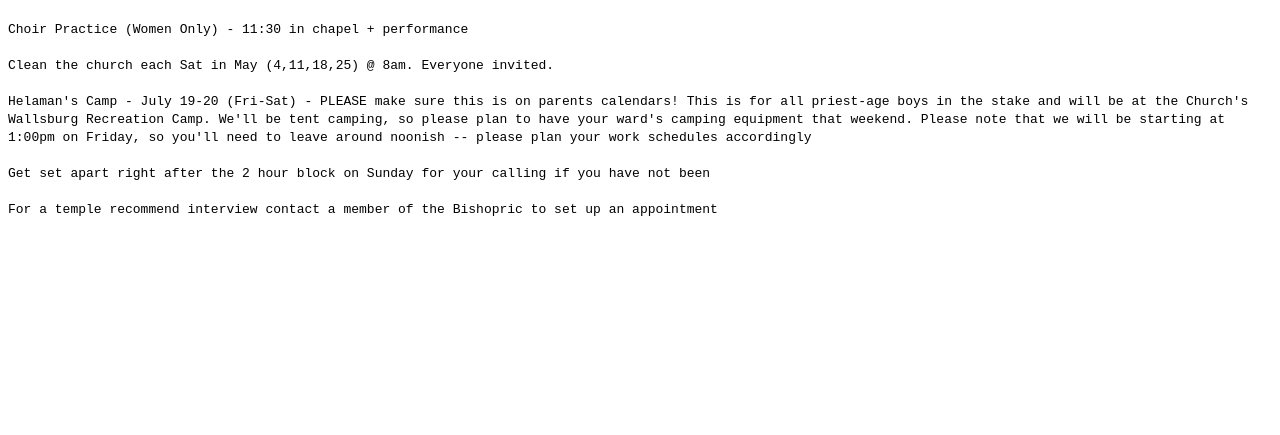
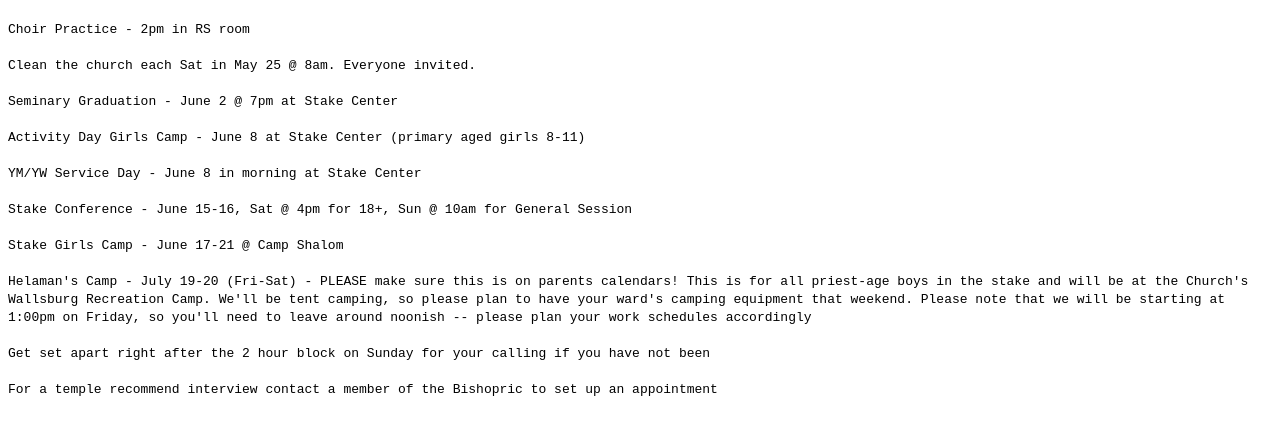
Before and after one commit to orchard4thward/orchard4thward.github.io, a plain HTML site: page index.html in a window 1280 px wide. Shown: the part 61-496 px from the top of the page. Drawn offline with Linux system fonts and the light colour scheme.

Commit message:
Update index.html

```diff
--- a/index.html
+++ b/index.html
@@ -3,9 +3,19 @@
 <body>
 <h1>Announcements</h1>
 <code>
-Choir Practice (Women Only) - 11:30 in chapel + performance
+Choir Practice - 2pm in RS room
 <br/><br/>
-Clean the church each Sat in May (4,11,18,25) @ 8am. Everyone invited.
+Clean the church each Sat in May 25 @ 8am. Everyone invited.
+<br/><br/>
+Seminary Graduation - June 2 @ 7pm at Stake Center
+<br/><br/>
+Activity Day Girls Camp - June 8 at Stake Center (primary aged girls 8-11)
+<br/><br/>
+YM/YW Service Day - June 8 in morning at Stake Center
+<br/><br/>
+Stake Conference - June 15-16, Sat @ 4pm for 18+, Sun @ 10am for General Session
+<br/><br/>
+Stake Girls Camp - June 17-21 @ Camp Shalom
 <br/><br/>
 Helaman&#39;s Camp - July 19-20 (Fri-Sat) - PLEASE make sure this is on parents calendars! This is for all priest-age boys in the stake and will be at the Church&#39;s Wallsburg Recreation Camp. We&#39;ll be tent camping, so please plan to have your ward&#39;s camping equipment that weekend. Please note that we will be starting at 1:00pm on Friday, so you&#39;ll need to leave around noonish -- please plan your work schedules accordingly
 <br/><br/>
```
